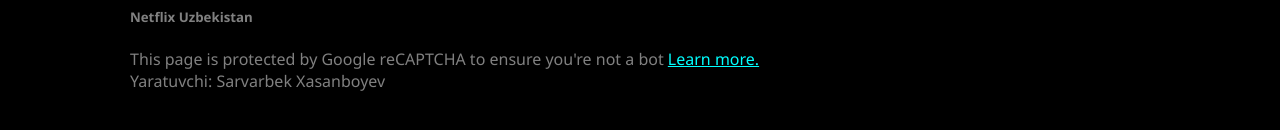
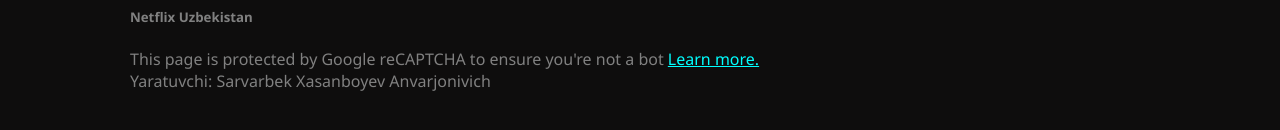
Before and after one commit to sarvarbekcoder0601-arch/Netflix-copy, a plain HTML site: page index.html in a window 1280 px wide. Shown: the part 2591-2721 px from the top of the page. Drawn offline with Linux system fonts and the light colour scheme.

Commit message:
feature qo'shildi

```diff
--- a/index.html
+++ b/index.html
@@ -175,7 +175,7 @@
           This page is protected by Google reCAPTCHA to ensure you're not a bot
           <a href="">Learn more. </a>
         </p>
-        <p>Yaratuvchi: Sarvarbek Xasanboyev</p>
+        <p>Yaratuvchi: Sarvarbek Xasanboyev Anvarjonivich</p>
       </div>
     </footer>
   </body>
--- a/style.css
+++ b/style.css
@@ -5,7 +5,7 @@
 }
 
 body {
-    background-color: black;
+    background-color: rgb(14, 13, 13);
 }
 
 .root {
```
